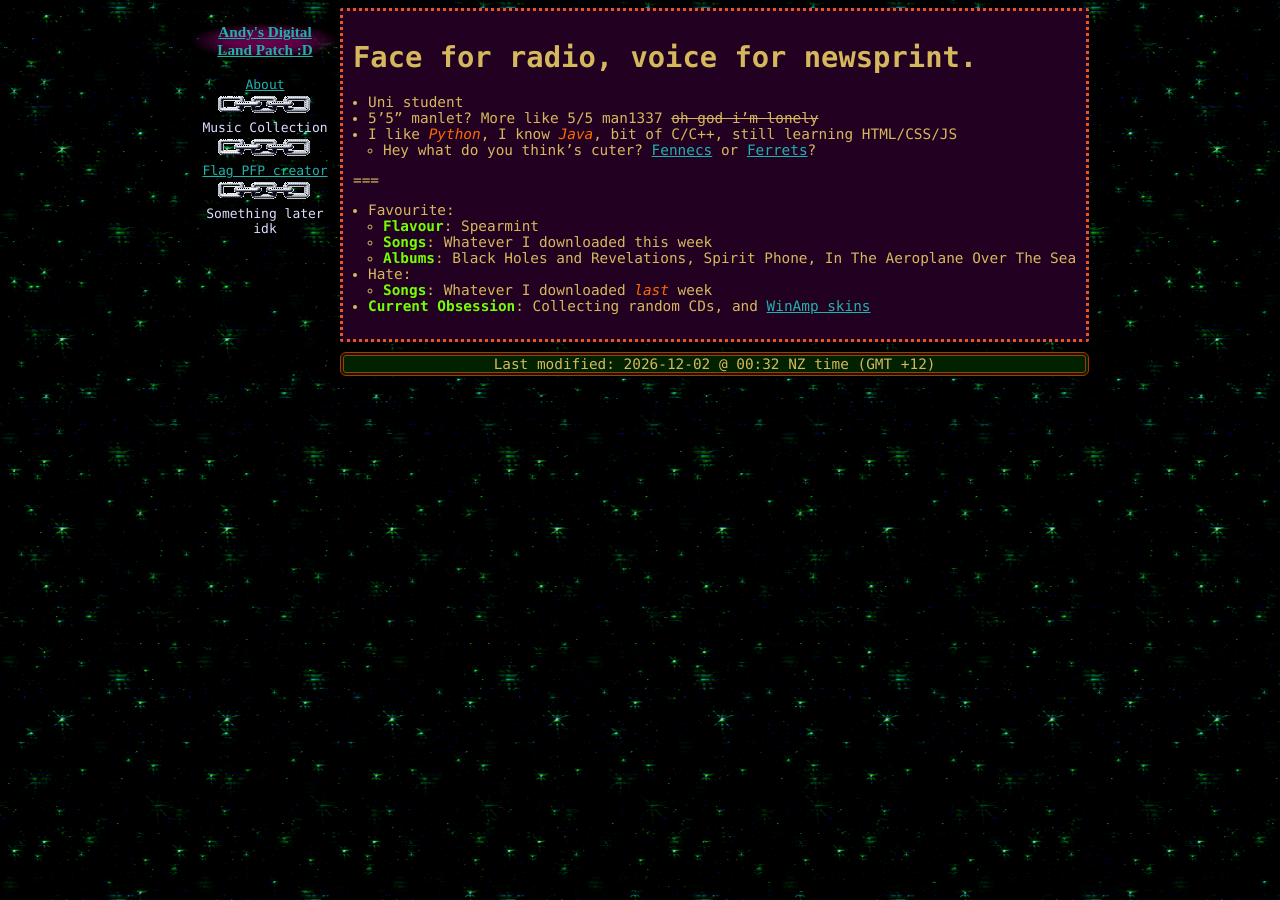
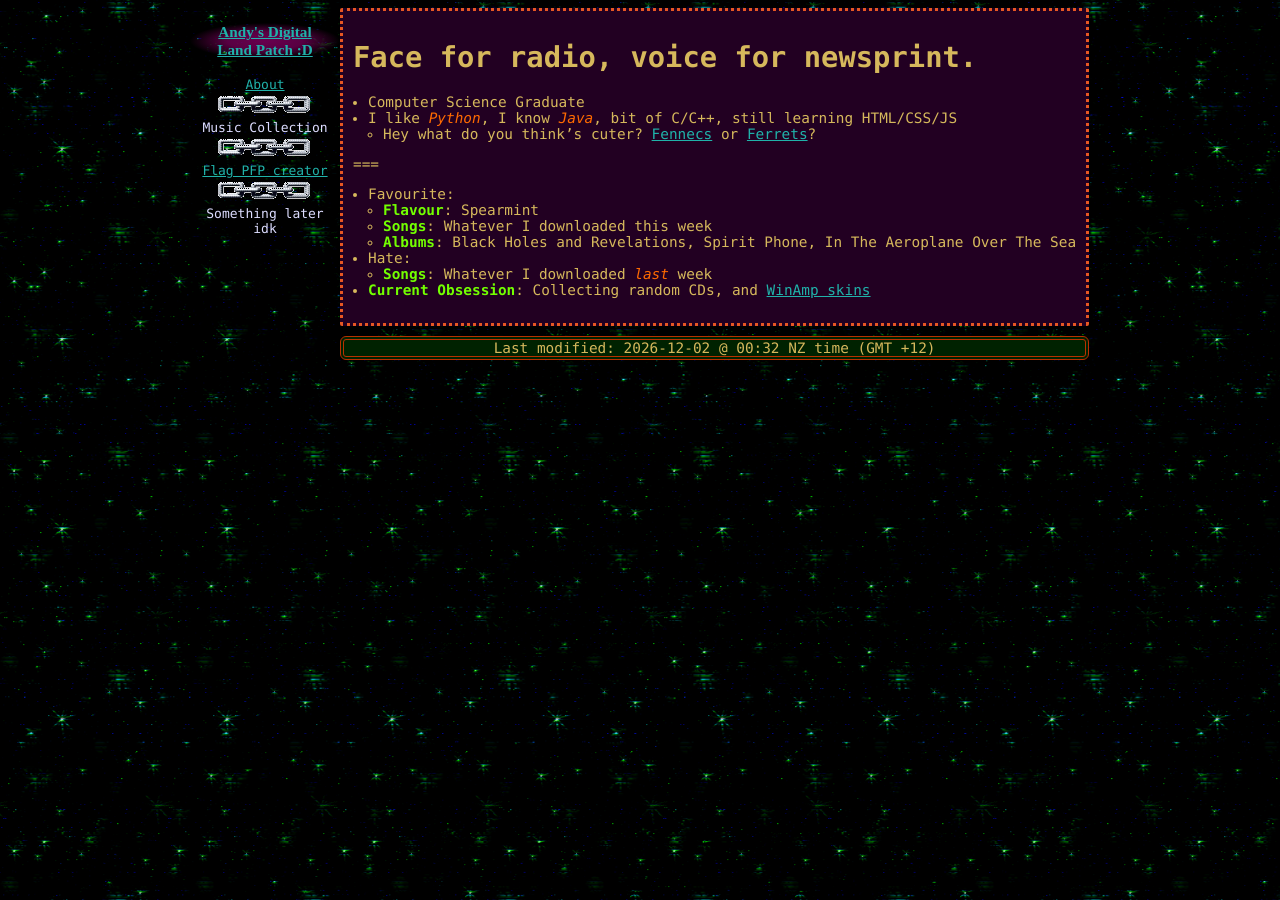
Before and after one commit to 64andy/neocities-website, a Jekyll site: the page built from pages/about.md, in a window 1280 px wide. Built offline with Jekyll 4.4.1, drawn with Linux system fonts in a browser that asks for light colours.

Commit message:
Updated about.md

```diff
--- a/pages/about.md
+++ b/pages/about.md
@@ -6,8 +6,7 @@ permalink: /about/
 
 <h1 id="console-banner">Face for radio, voice for newsprint.</h1>
 
-+ Uni student
-+ 5'5" manlet? More like 5/5 man1337 ~~oh god i'm lonely~~
++ Computer Science Graduate
 + I like *Python*, I know *Java*, bit of C/C++, still learning HTML/CSS/JS
   + Hey what do you think's cuter?
     [Fennecs](https://twitter.com/FennecsDaily)
```
Also changed, not shown: Gemfile.lock.
